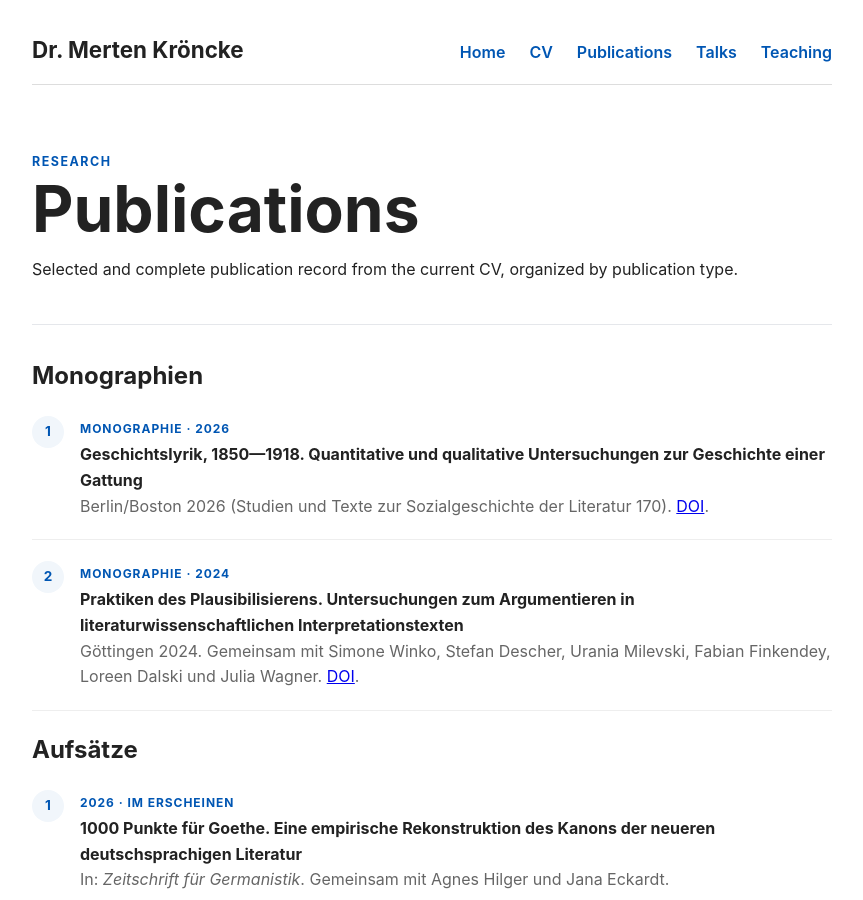
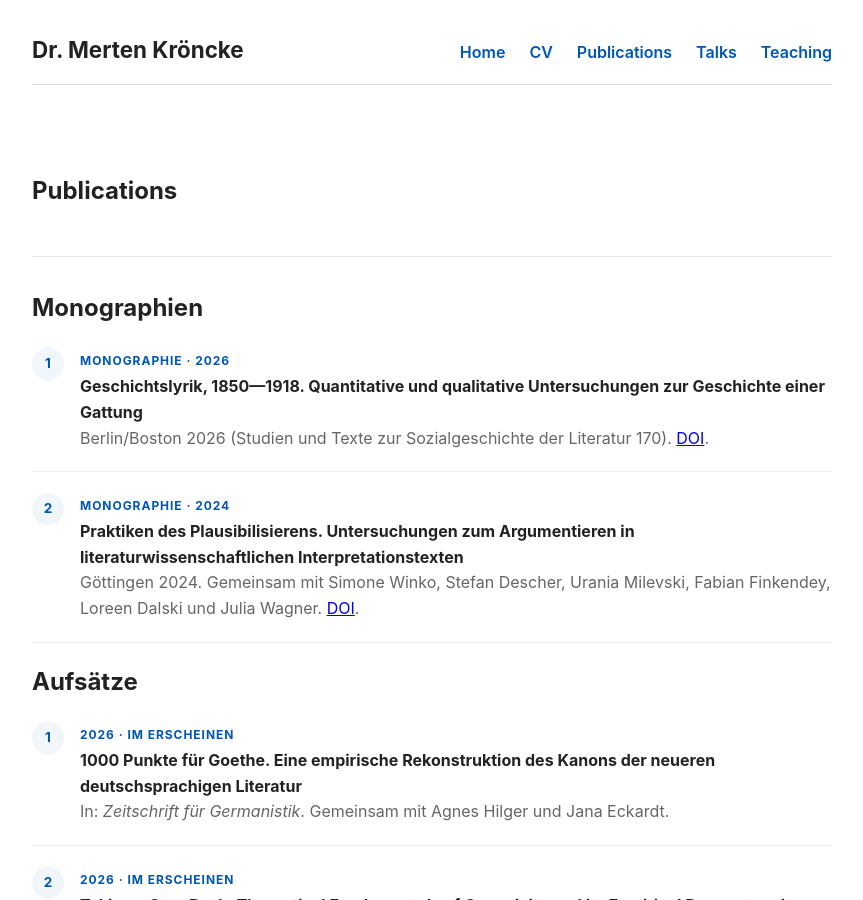
Before and after one commit to MertenKroencke/mertenkroencke.github.io, a Jekyll site: the page built from publications/index.md, in a window 1280 px wide and 900 px high. Shown: the whole window, without its empty margins (208-1071 px from the left). Built offline with Jekyll 4.4.1, drawn with Linux system fonts in a browser that asks for light colours; some of the changed text lies outside the part shown.

Commit message:
Update index.md

```diff
--- a/publications/index.md
+++ b/publications/index.md
@@ -19,9 +19,7 @@ summary{cursor:pointer;font-weight:700;color:#0056b3}
 </style>
 
 <div class="pub-hero">
-  <div class="eyebrow">Research</div>
-  <h1>Publications</h1>
-  <p>Selected and complete publication record from the current CV, organized by publication type.</p>
+  <h2>Publications</h2>
 </div>
 
 ## Monographien
@@ -74,5 +72,3 @@ summary{cursor:pointer;font-weight:700;color:#0056b3}
 <li><div class="pub-kind">2022</div><div class="pub-title">Annotationsrichtlinien Lyrische Gattungen</div><div class="pub-meta">Göttingen/Würzburg 2022. Gemeinsam mit Fotis Jannidis, Leonard Konle und Simone Winko. <a href="https://doi.org/10.5281/zenodo.6021007">Zenodo</a>.</div></li>
 <li><div class="pub-kind">2022</div><div class="pub-title">Annotationsrichtlinien Gedichtähnlichkeit</div><div class="pub-meta">Göttingen/Würzburg 2022. Gemeinsam mit Fotis Jannidis, Leonard Konle und Simone Winko. <a href="https://doi.org/10.5281/zenodo.6020760">Zenodo</a>.</div></li>
 </ol>
-
-<p class="pub-meta"><em>Bibliographic details are reproduced from the supplied CV, including “im Erscheinen” statuses.</em></p>
```
